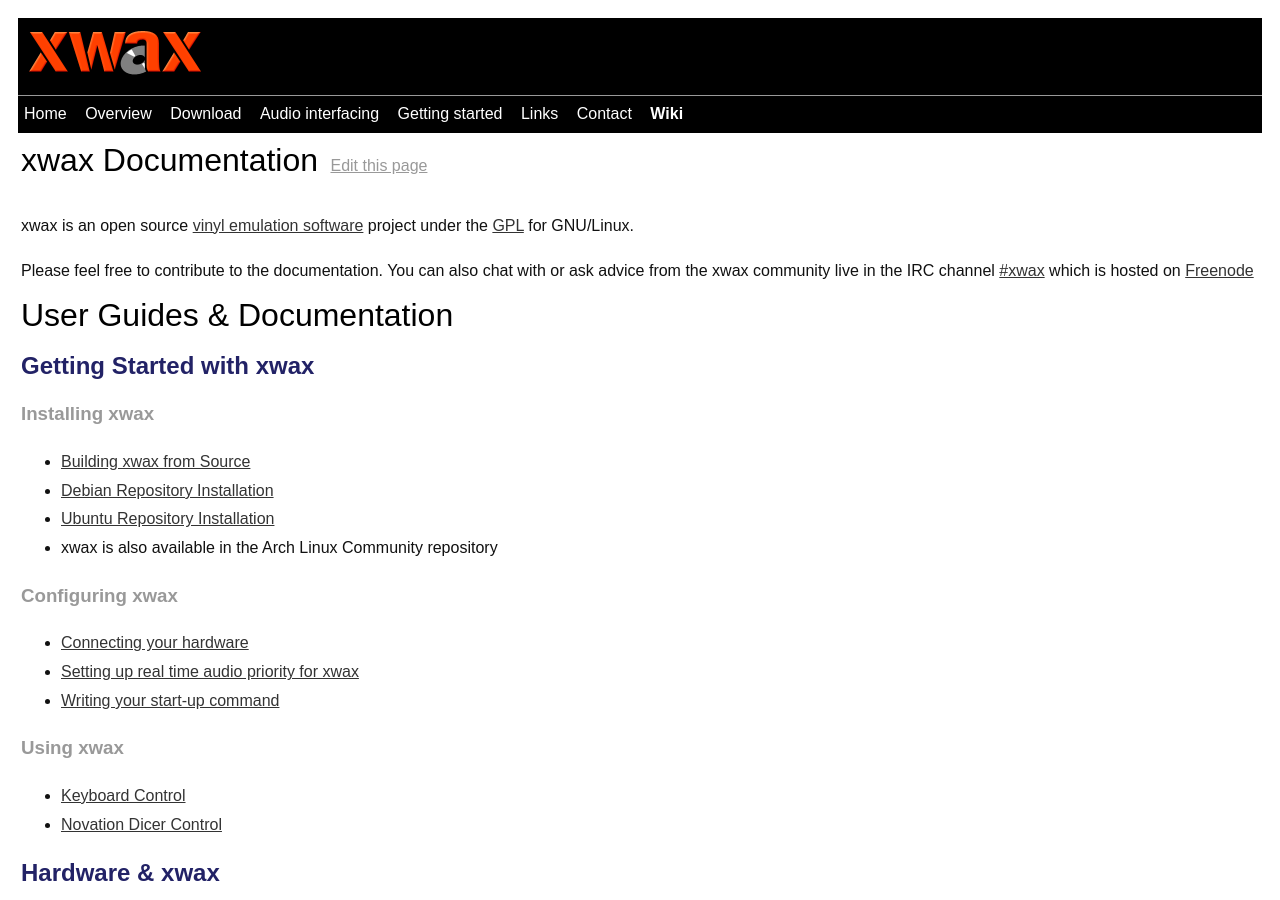
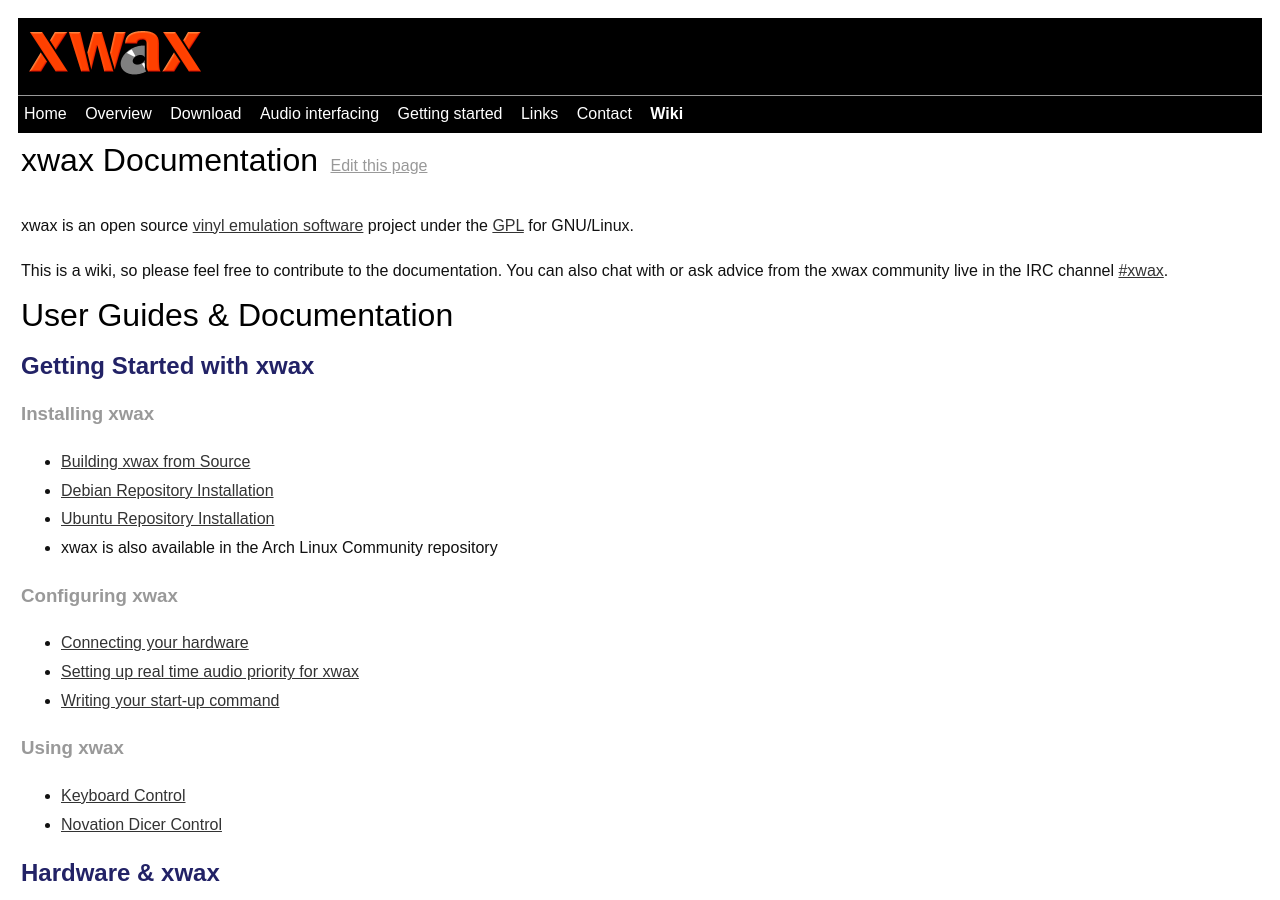
Before and after one commit to xwax/xwax.github.io, a Jekyll site: the page built from index.md, in a window 1280 px wide and 900 px high. Built offline with Jekyll 4.4.1, drawn with Linux system fonts in a browser that asks for light colours.

Commit message:
Emphasise this is editable, and remove an outdated IRC link

```diff
--- a/index.md
+++ b/index.md
@@ -5,7 +5,7 @@
 
 xwax is an open source [vinyl emulation software](http://en.wikipedia.org/wiki/Vinyl_emulation_software) project under the [GPL](http://en.wikipedia.org/wiki/Gpl) for GNU/Linux.
 
-Please feel free to contribute to the documentation. You can also chat with or ask advice from the xwax community live in the IRC channel [#xwax](https://webchat.freenode.net/#xwax) which is hosted on [Freenode](https://freenode.net/)
+This is a wiki, so please feel free to contribute to the documentation. You can also chat with or ask advice from the xwax community live in the IRC channel [#xwax](https://xwax.org/contact.html).
 
 # User Guides & Documentation
 
```
